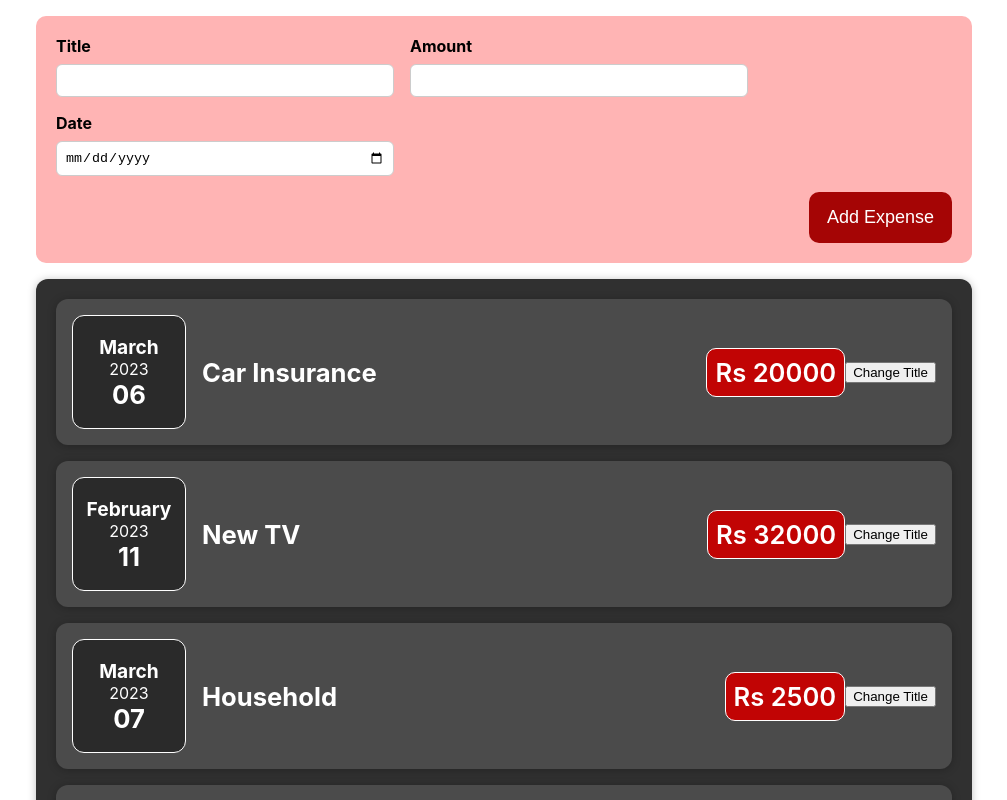
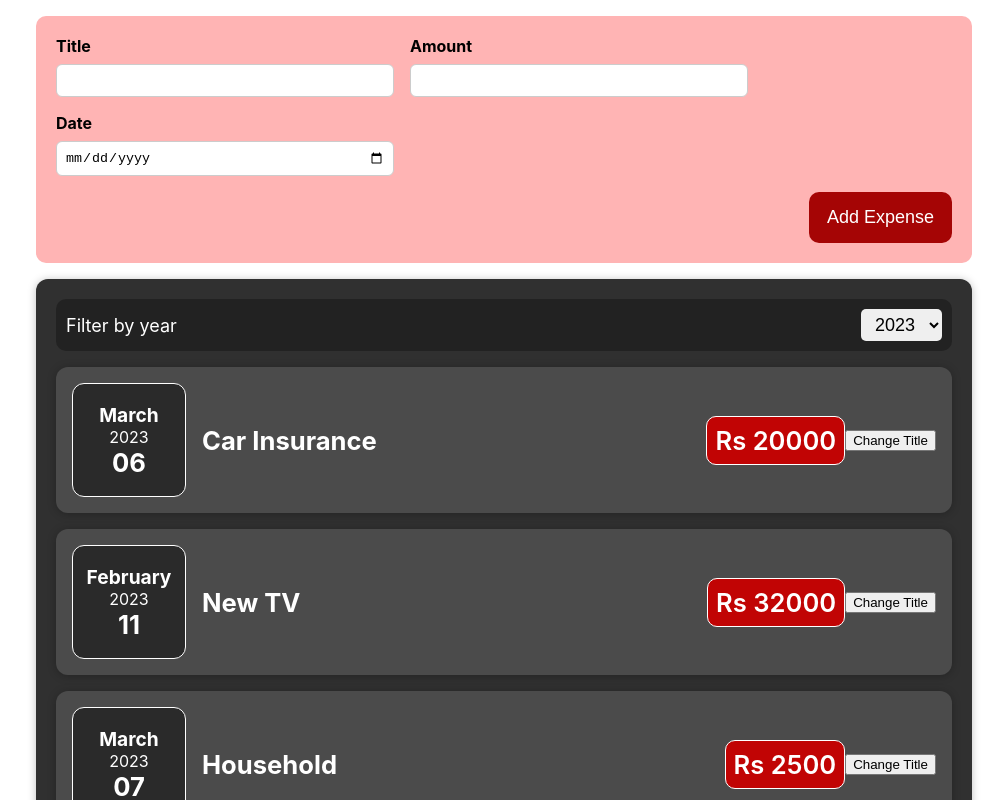
Before and after one commit to shivani1012/Expenses, a React (Create React App) app: page / in a window 1280 px wide. Shown: the top 800 px of the page, without its empty margins (136-1143 px from the left). Built offline with nearby package versions, Linux system fonts and the light colour scheme.

Commit message:
expenses list filter

```diff
--- a/src/App.js
+++ b/src/App.js
@@ -1,9 +1,9 @@
 import './App.css';
 import Expenses from './components/Expenses/Expenses';
 import AddExpense from './components/AddExpense/AddExpense';
+import { useState } from 'react';
 
-function App() {
-  const expenses = [
+const Dummy_Expenses = [
   {
     id: '1',
     title: 'Car Insurance',
@@ -25,13 +25,23 @@ function App() {
   {
     id: '4',
     title: 'Food & Dining',
-      amount: 1800,
+    amount: 18.00,
     date: new Date(2023, 2, 10)
   }
 ]
+
+const App = () => {
+  const [expenses, setExpenses] = useState(Dummy_Expenses);
+
+  const addExpeseHandler = (expense) => {
+    setExpenses((prevExpenses) => {
+      return [expense, ...prevExpenses];
+    });
+  };
+
   return (
-    <div className="App">
-      <AddExpense />
+    <div>
+      <AddExpense onAddExpense={addExpeseHandler} />
       <Expenses items={expenses} />
     </div>
   );
--- a/src/components/AddExpense/AddExpense.js
+++ b/src/components/AddExpense/AddExpense.js
@@ -2,10 +2,19 @@ import React from 'react';
 import '../AddExpense/AddExpense.css';
 import ExpenseForm from '../ExpenseForm/ExpenseForm';
 
-const AddExpense = () => {
+const AddExpense = (props) => {
+  const saveExpenseDataHandler = (enteredExpenseData) => {
+    const expenseData = {
+      ...enteredExpenseData,
+      id: Math.random().toString()
+    }
+    props.onAddExpense(expenseData);
+    console.log(expenseData);
+  }
+
   return (
     <div className='new_expense'>
-      <ExpenseForm />
+      <ExpenseForm onSaveExpenseData={saveExpenseDataHandler} />
     </div>
   )
 }
--- a/src/components/ExpenseDate/ExpenseDate.js
+++ b/src/components/ExpenseDate/ExpenseDate.js
@@ -2,6 +2,7 @@ import React from 'react';
 import '../ExpenseDate/ExpenseDate.css';
 
 const ExpenseDate = (props) => {
+    console.log(props.date);
     const month = props.date.toLocaleString('en-US', { month: 'long' });
     const day = props.date.toLocaleString('en-US', { day: '2-digit' });
     const year = props.date.getFullYear();
--- /dev/null
+++ b/src/components/ExpenseFilter/ExpenseFilter.css
@@ -0,0 +1,20 @@
+.expense_filter_control {
+    display: flex;
+    justify-content: space-between;
+    align-items: center;
+}
+.expense_filter_control label {
+    font-size: 18px;
+    color: #fff;
+}
+.expense_filter_control select {
+    font-size: 18px;
+    padding: 5px 10px;
+    border: none;
+    border-radius: 5px;
+}
+.expense_filter {
+    padding: 10px;
+    border-radius: 10px;
+    background: #222;
+}
--- /dev/null
+++ b/src/components/ExpenseFilter/ExpenseFilter.js
@@ -0,0 +1,23 @@
+import React from 'react';
+import '../ExpenseFilter/ExpenseFilter.css';
+
+const ExpenseFilter = (props) => {
+    const dropDownChange = (e) => {
+        props.onChangeFilter(e.target.value);
+    }
+
+    return (
+        <div className='expense_filter'>
+            <div className='expense_filter_control'>
+                <label>Filter by year</label>
+                <select value={props.selected} onChange={dropDownChange}>
+                    <option value="2024">2024</option>
+                    <option value="2023">2023</option>
+                    <option value="2022">2022</option>
+                </select>
+            </div>
+        </div>
+    )
+}
+
+export default ExpenseFilter
--- a/src/components/ExpenseForm/ExpenseForm.js
+++ b/src/components/ExpenseForm/ExpenseForm.js
@@ -1,15 +1,13 @@
 import React, { useState } from 'react';
 import '../ExpenseForm/ExpenseForm.css';
 
-const ExpenseForm = () => {
+const ExpenseForm = (props) => {
     const [title, setTitle] = useState('');
     const [amount, setAmount] = useState('');
     const [date, setDate] = useState('');
 
     const titleChange = (e) => {
-        setTitle((prevState) => {
-            return {...prevState, title: e.target.value}
-        })
+        setTitle(e.target.value)
     }
     const amountChange = (e) => {
         setAmount(e.target.value)
@@ -26,8 +24,7 @@ const ExpenseForm = () => {
             amount: amount,
             date: new Date(date)
         }
-
-        console.log(expenseData);
+        props.onSaveExpenseData(expenseData);
         setTitle('');
         setAmount('');
         setDate('');
@@ -58,7 +55,7 @@ const ExpenseForm = () => {
                     <label>Date</label>
                     <input
                         type='date'
-                        min='2023-01-01'
+                        min='2022-01-01'
                         max='2024-12-31'
                         value={date}
                         onChange={dateChange}
--- a/src/components/Expenses/Expenses.js
+++ b/src/components/Expenses/Expenses.js
@@ -1,32 +1,33 @@
-import React from 'react';
+import React, { useState } from 'react';
 import ExpenseItem from '../ExpenseItem/ExpenseItem';
 import '../Expenses/Expenses.css';
 import Card from '../UI/Card/Card';
+import ExpenseFilter from '../ExpenseFilter/ExpenseFilter';
 
 const Expenses = (props) => {
+  const [filteredYear, setFilteredYear] = useState('2023');
+  const filterChangeHandler = (selectedYear) => {
+    setFilteredYear(selectedYear)
+  }
+  const filterData = props.items.filter(value => {
+    return value.date.getFullYear().toString() === filteredYear
+  })
+
   return (
-    <Card className='expense_box' >
-      <ExpenseItem
-        title={props.items[0].title}
-        amount={props.items[0].amount}
-        date={props.items[0].date}
-      />
-      <ExpenseItem
-        title={props.items[1].title}
-        amount={props.items[1].amount}
-        date={props.items[1].date}
-      />
-      <ExpenseItem
-        title={props.items[2].title}
-        amount={props.items[2].amount}
-        date={props.items[2].date}
-      />
-      <ExpenseItem
-        title={props.items[3].title}
-        amount={props.items[3].amount}
-        date={props.items[3].date}
-      />
-    </Card>
+    <div>
+      <Card className='expense_box' >
+        <ExpenseFilter selected={filteredYear} onChangeFilter={filterChangeHandler} />
+        {filterData.length === 0 && <p style={{ color: '#fff', textAlign: 'center' }}>No Expenses Found!</p>}
+        {filterData.map((expense) => (
+          <ExpenseItem
+            key={expense.id}
+            title={expense.title}
+            amount={expense.amount}
+            date={expense.date}
+          />
+        ))}
+      </Card>
+    </div>
   )
 }
 
```
Lines whose indentation alone changed are shown as unchanged.
